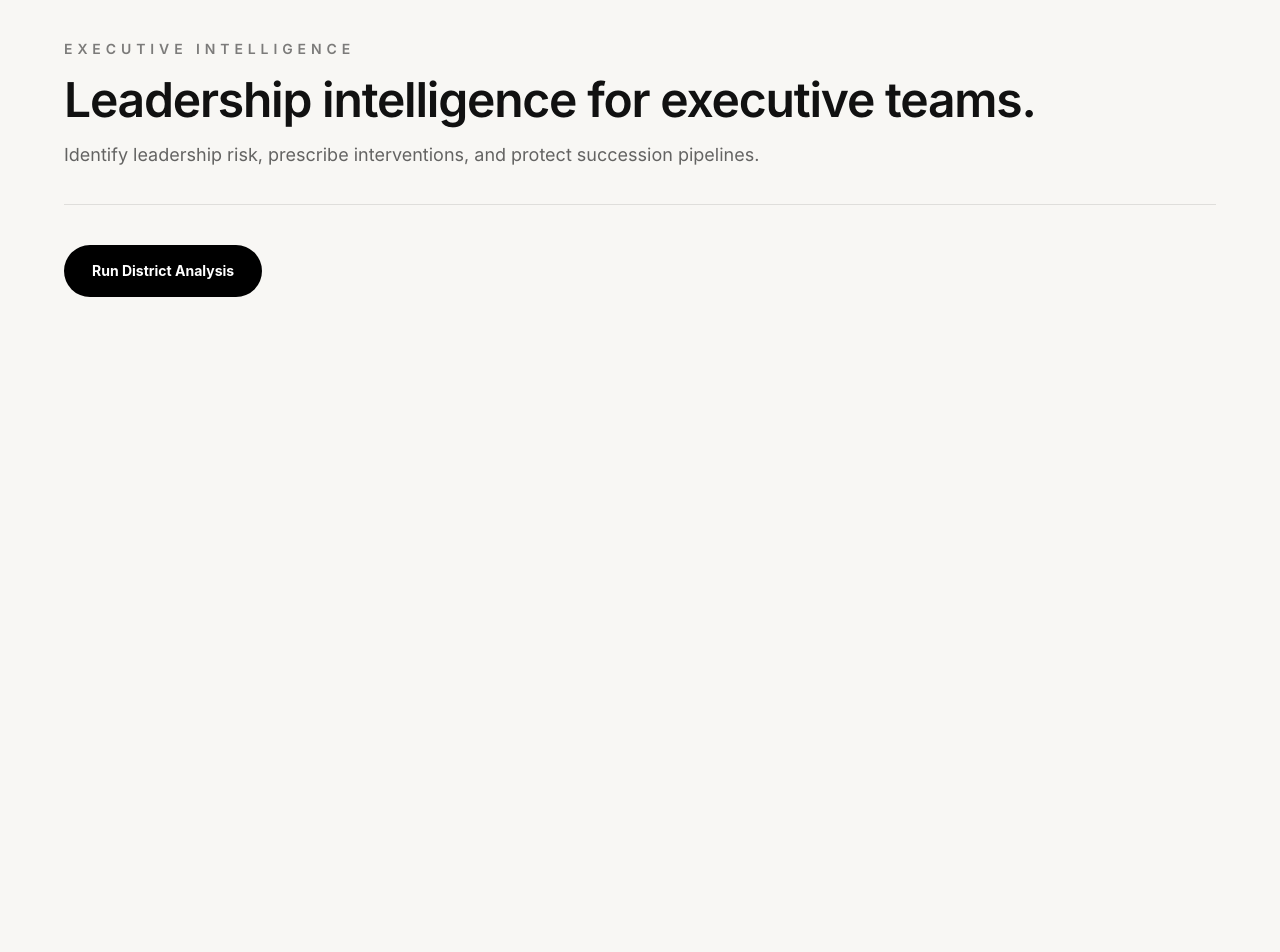
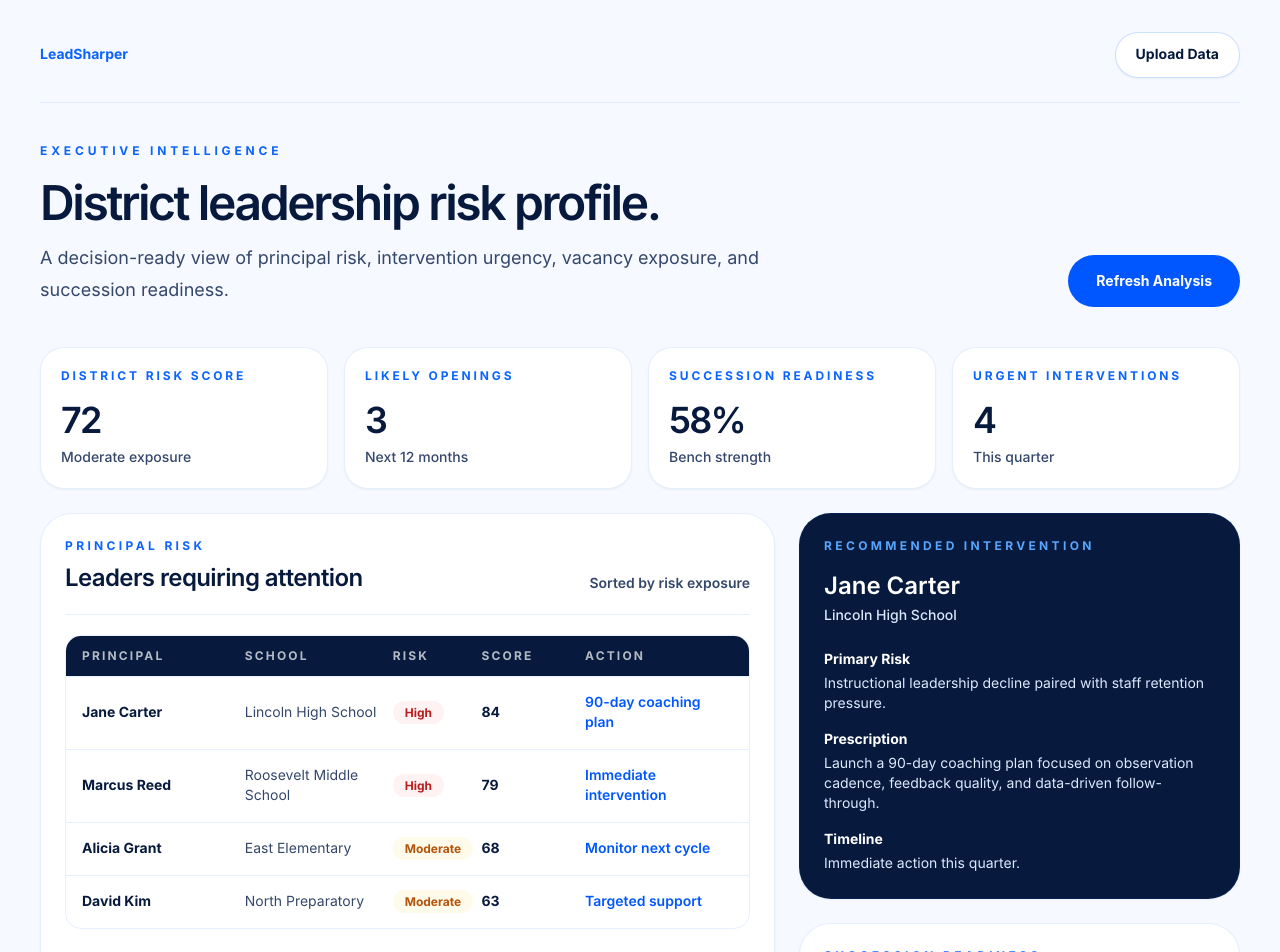
Before and after one commit to jmarc296-jpg/instructional-leadership-practice, a Next.js app: page /executive-intelligence in a window 1280 px wide. Shown: the top 952 px of the page. Before the commit the page ends 800 px from the top, so only its background shows below. Built offline with nearby package versions, Linux system fonts and the light colour scheme.

Commit message:
Rebuild executive intelligence dashboard

```diff
--- a/app/executive-intelligence/page.tsx
+++ b/app/executive-intelligence/page.tsx
@@ -1,104 +1,200 @@
 "use client";
 
-import { useState } from "react";
+const leaders = [
+  {
+    principal: "Jane Carter",
+    school: "Lincoln High School",
+    risk: "High",
+    score: "84",
+    action: "90-day coaching plan"
+  },
+  {
+    principal: "Marcus Reed",
+    school: "Roosevelt Middle School",
+    risk: "High",
+    score: "79",
+    action: "Immediate intervention"
+  },
+  {
+    principal: "Alicia Grant",
+    school: "East Elementary",
+    risk: "Moderate",
+    score: "68",
+    action: "Monitor next cycle"
+  },
+  {
+    principal: "David Kim",
+    school: "North Preparatory",
+    risk: "Moderate",
+    score: "63",
+    action: "Targeted support"
+  }
+];
+
+const metrics = [
+  ["District Risk Score", "72", "Moderate exposure"],
+  ["Likely Openings", "3", "Next 12 months"],
+  ["Succession Readiness", "58%", "Bench strength"],
+  ["Urgent Interventions", "4", "This quarter"]
+];
+
+const succession = [
+  ["Ready Now", "7 leaders"],
+  ["Ready in 12 Months", "12 leaders"],
+  ["Critical Pipeline Gaps", "3 roles"]
+];
 
 export default function ExecutiveIntelligencePage() {
-  const [riskData, setRiskData] = useState<any>(null);
-  const [prescriptions, setPrescriptions] = useState<any>(null);
-  const [successionData, setSuccessionData] = useState<any>(null);
+  return (
+    <main className="min-h-screen bg-[#f6f9ff] px-6 py-8 text-[#071a3d] sm:px-10">
+      <section className="mx-auto max-w-7xl">
+        <header className="flex items-center justify-between border-b border-[#0b63ff]/10 pb-6">
+          <a href="/" className="text-sm font-bold text-[#0b63ff]">
+            LeadSharper
+          </a>
 
-  async function runExecutiveAnalysis() {
-    const riskRes = await fetch("/api/risk-engine", {
-      method: "POST",
-      body: JSON.stringify({
-        instructionalLeadership: 55,
-        teacherRetention: 60,
-        studentAchievement: 50,
-        executionReliability: 45,
-        cultureHealth: 65,
-        talentManagement: 50
-      })
-    });
+          <a
+            href="/data-intake"
+            className="rounded-full border border-[#0b63ff]/20 bg-white px-5 py-3 text-sm font-bold text-[#071a3d] shadow-sm hover:border-[#0b63ff]"
+          >
+            Upload Data
+          </a>
+        </header>
 
-    const risk = await riskRes.json();
-    setRiskData(risk);
-
-    const prescriptionRes = await fetch("/api/prescription-engine", {
-      method: "POST",
-      body: JSON.stringify({
-        risk: risk.risk
-      })
-    });
-
-    const prescription = await prescriptionRes.json();
-    setPrescriptions(prescription);
-
-    const successionRes = await fetch("/api/succession-engine", {
-      method: "POST",
-      body: JSON.stringify({
-        instructionalLeadership: 75,
-        staffManagement: 70,
-        executionConsistency: 72,
-        schoolCulture: 80,
-        studentOutcomes: 68
-      })
-    });
-
-    const succession = await successionRes.json();
-    setSuccessionData(succession);
-  }
-
-  return (
-    <main className="min-h-screen bg-[#f8f7f4] px-6 py-10 text-[#111111] sm:px-10">
-      <section className="mx-auto max-w-6xl">
-        <div className="border-b border-black/10 pb-8">
-          <p className="text-sm font-semibold uppercase tracking-[0.35em] text-black/50">
+        <div className="py-10">
+          <p className="text-xs font-bold uppercase tracking-[0.32em] text-[#0b63ff]">
             Executive Intelligence
           </p>
 
-          <h1 className="mt-4 text-4xl font-semibold tracking-tight sm:text-5xl">
-            Leadership intelligence for executive teams.
-          </h1>
+          <div className="mt-5 flex flex-col justify-between gap-6 lg:flex-row lg:items-end">
+            <div>
+              <h1 className="max-w-4xl text-4xl font-semibold tracking-[-0.05em] sm:text-5xl">
+                District leadership risk profile.
+              </h1>
 
-          <p className="mt-4 max-w-3xl text-lg leading-8 text-black/60">
-            Identify leadership risk, prescribe interventions, and protect succession pipelines.
-          </p>
+              <p className="mt-4 max-w-3xl text-lg leading-8 text-[#34476b]">
+                A decision-ready view of principal risk, intervention urgency, vacancy exposure, and succession readiness.
+              </p>
+            </div>
+
+            <button className="rounded-full bg-[#0057FF] px-7 py-4 text-sm font-bold text-white hover:bg-[#0046cc]">
+              Refresh Analysis
+            </button>
+          </div>
         </div>
 
-        <button
-          onClick={runExecutiveAnalysis}
-          className="mt-10 rounded-full bg-black px-7 py-4 text-sm font-bold text-white hover:bg-black/85"
-        >
-          Run District Analysis
-        </button>
+        <div className="grid gap-4 md:grid-cols-4">
+          {metrics.map(([label, value, context]) => (
+            <section key={label} className="rounded-[1.5rem] border border-[#0b63ff]/10 bg-white p-5 shadow-sm">
+              <p className="text-xs font-bold uppercase tracking-[0.24em] text-[#0b63ff]">
+                {label}
+              </p>
+              <p className="mt-4 text-4xl font-semibold tracking-[-0.05em]">
+                {value}
+              </p>
+              <p className="mt-2 text-sm font-medium text-[#34476b]">
+                {context}
+              </p>
+            </section>
+          ))}
+        </div>
 
-        <div className="mt-10 grid gap-6 md:grid-cols-3">
-          {riskData && (
-            <div className="rounded-3xl border border-black/10 bg-white p-6 shadow-sm">
-              <h2 className="text-xl font-semibold">Leadership Risk</h2>
-              <pre className="mt-4 text-sm text-black/60 whitespace-pre-wrap">
-                {JSON.stringify(riskData, null, 2)}
-              </pre>
+        <div className="mt-6 grid gap-6 lg:grid-cols-[1.25fr_0.75fr]">
+          <section className="rounded-[2rem] border border-[#0b63ff]/10 bg-white p-6 shadow-sm">
+            <div className="flex flex-col justify-between gap-4 border-b border-[#0b63ff]/10 pb-5 sm:flex-row sm:items-end">
+              <div>
+                <p className="text-xs font-bold uppercase tracking-[0.28em] text-[#0b63ff]">
+                  Principal Risk
+                </p>
+                <h2 className="mt-2 text-2xl font-semibold tracking-tight">
+                  Leaders requiring attention
+                </h2>
+              </div>
+
+              <p className="text-sm font-semibold text-[#34476b]">
+                Sorted by risk exposure
+              </p>
             </div>
-          )}
 
-          {prescriptions && (
-            <div className="rounded-3xl border border-black/10 bg-white p-6 shadow-sm">
-              <h2 className="text-xl font-semibold">Intervention Plan</h2>
-              <pre className="mt-4 text-sm text-black/60 whitespace-pre-wrap">
-                {JSON.stringify(prescriptions, null, 2)}
-              </pre>
+            <div className="mt-5 overflow-hidden rounded-2xl border border-[#0b63ff]/10">
+              <div className="grid grid-cols-[1.1fr_1fr_0.6fr_0.7fr_1fr] bg-[#071a3d] px-4 py-3 text-xs font-bold uppercase tracking-[0.18em] text-white/70">
+                <div>Principal</div>
+                <div>School</div>
+                <div>Risk</div>
+                <div>Score</div>
+                <div>Action</div>
+              </div>
+
+              {leaders.map((leader) => (
+                <div
+                  key={leader.principal}
+                  className="grid grid-cols-[1.1fr_1fr_0.6fr_0.7fr_1fr] items-center border-t border-[#0b63ff]/10 px-4 py-4 text-sm"
+                >
+                  <div className="font-bold">{leader.principal}</div>
+                  <div className="text-[#34476b]">{leader.school}</div>
+                  <div>
+                    <span className={`rounded-full px-3 py-1 text-xs font-bold ${
+                      leader.risk === "High"
+                        ? "bg-red-50 text-red-700"
+                        : "bg-amber-50 text-amber-700"
+                    }`}>
+                      {leader.risk}
+                    </span>
+                  </div>
+                  <div className="font-bold">{leader.score}</div>
+                  <div className="font-semibold text-[#0057FF]">{leader.action}</div>
+                </div>
+              ))}
             </div>
-          )}
+          </section>
 
-          {successionData && (
-            <div className="rounded-3xl border border-black/10 bg-white p-6 shadow-sm">
-              <h2 className="text-xl font-semibold">Succession Readiness</h2>
-              <pre className="mt-4 text-sm text-black/60 whitespace-pre-wrap">
-                {JSON.stringify(successionData, null, 2)}
-              </pre>
-            </div>
-          )}
+          <aside className="space-y-6">
+            <section className="rounded-[2rem] border border-[#0b63ff]/10 bg-[#071a3d] p-6 text-white shadow-sm">
+              <p className="text-xs font-bold uppercase tracking-[0.28em] text-[#58a6ff]">
+                Recommended Intervention
+              </p>
+
+              <h2 className="mt-4 text-2xl font-semibold">
+                Jane Carter
+              </h2>
+
+              <p className="mt-1 text-sm font-medium text-blue-100">
+                Lincoln High School
+              </p>
+
+              <div className="mt-6 space-y-4 text-sm">
+                <div>
+                  <p className="font-bold text-white">Primary Risk</p>
+                  <p className="mt-1 text-blue-100">Instructional leadership decline paired with staff retention pressure.</p>
+                </div>
+
+                <div>
+                  <p className="font-bold text-white">Prescription</p>
+                  <p className="mt-1 text-blue-100">Launch a 90-day coaching plan focused on observation cadence, feedback quality, and data-driven follow-through.</p>
+                </div>
+
+                <div>
+                  <p className="font-bold text-white">Timeline</p>
+                  <p className="mt-1 text-blue-100">Immediate action this quarter.</p>
+                </div>
+              </div>
+            </section>
+
+            <section className="rounded-[2rem] border border-[#0b63ff]/10 bg-white p-6 shadow-sm">
+              <p className="text-xs font-bold uppercase tracking-[0.28em] text-[#0b63ff]">
+                Succession Readiness
+              </p>
+
+              <div className="mt-5 space-y-3">
+                {succession.map(([label, value]) => (
+                  <div key={label} className="flex items-center justify-between rounded-2xl bg-[#f6f9ff] px-4 py-4">
+                    <p className="text-sm font-semibold text-[#34476b]">{label}</p>
+                    <p className="text-lg font-bold">{value}</p>
+                  </div>
+                ))}
+              </div>
+            </section>
+          </aside>
         </div>
       </section>
     </main>
```
